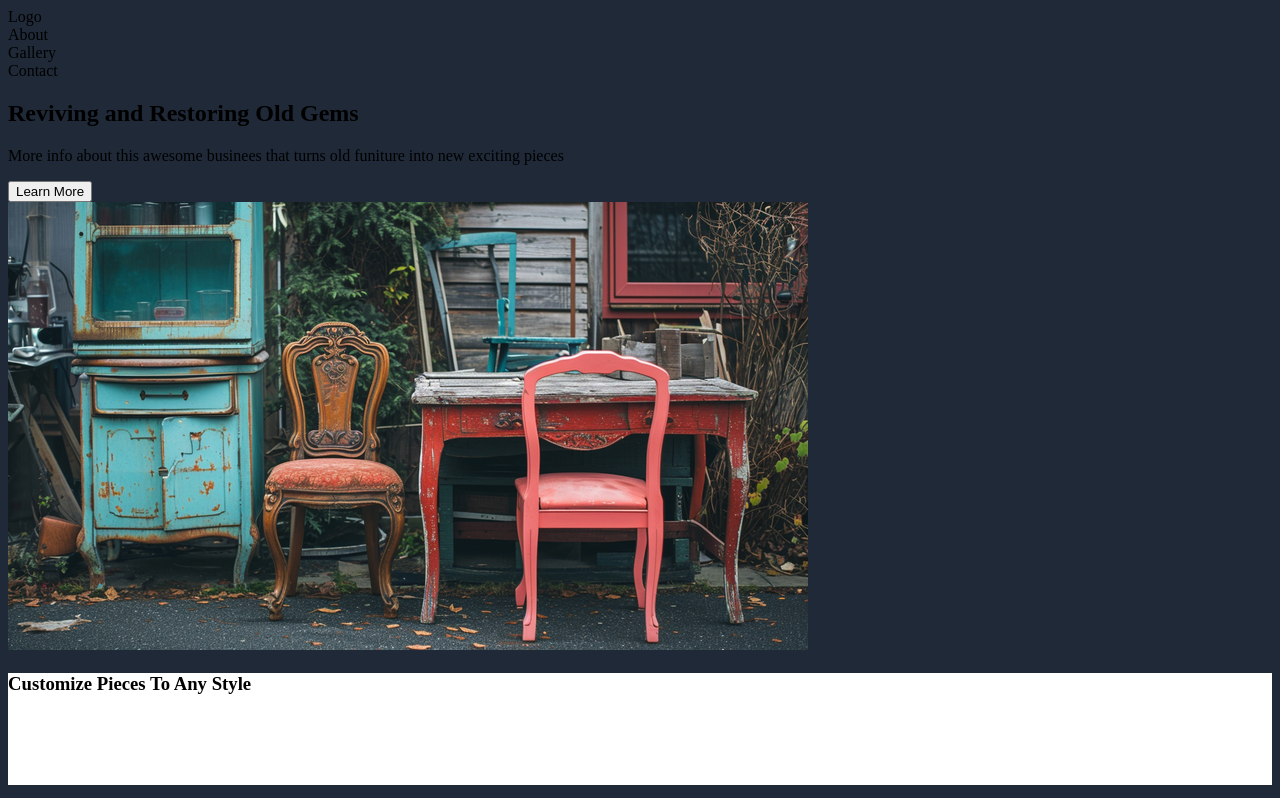
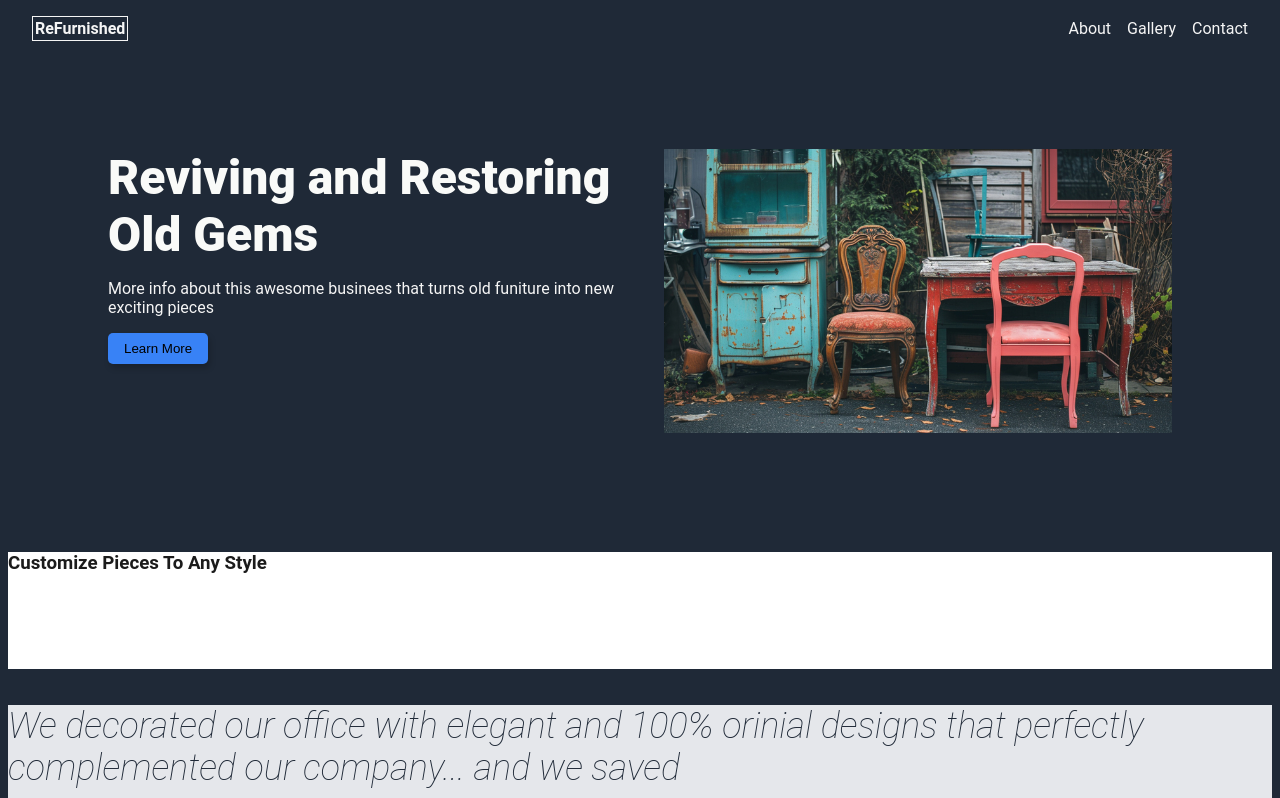
Before and after one commit to johnsmillie-portfolio/the-odin-project-landing-page-exercise, a plain HTML site: page index.html in a window 1280 px wide. Shown: the top 798 px of the page. Drawn offline with Linux system fonts and the light colour scheme.

Commit message:
feat: header and hero

```diff
--- a/index.html
+++ b/index.html
@@ -4,11 +4,11 @@
     <meta charset="UTF-8">
     <meta name="viewport" content="width=device-width, initial-scale=1.0">
     <link rel="stylesheet" href="./style.css">
-    <title>ReFurnished</title>
+    <title>ReFurnished: Rehabbed Furnishings</title>
 </head>
 <body>
     <div class="header">
-        <div class="logo">Logo</div>
+        <div class="logo">ReFurnished</div>
         <div class="links">
             <div>About</div>
             <div>Gallery</div>
@@ -21,8 +21,8 @@
             <p>More info about this awesome businees that turns old funiture into new exciting pieces</p>
             <button>Learn More</button>
         </div>
-        <div class="hero-image">
-            <img src="./img/hero.jpg" alt="retro used furniture">
+        <div class="hero-image-container">
+            <img class="hero-image" src="./img/hero.jpg" alt="retro used furniture">
         </div>
     </div>
     <div class="info">
@@ -35,7 +35,7 @@
         </div>
     </div>
     <div class="quote">
-        <p>We decorated our office with elegant and 100% orinial designs that perfectly complemented our company... and we saved </p>
+        <p class="italic">We decorated our office with elegant and 100% orinial designs that perfectly complemented our company... and we saved </p>
         <p>Markus Marko, CEO</p>
     </div>
     <div class="call">
--- a/style.css
+++ b/style.css
@@ -2,22 +2,92 @@
 
 body{
     background-color: #1f2937;
+    font-family: Roboto, Arial, Helvetica, sans-serif;
+    color: whitesmoke;
 }
 
-.header{}
+.header{
+    padding: 8px 24px;
+    display: flex;
+    justify-content: space-between;
+    align-items: center;
+}
 
-.hero{}
+.logo{
+    font-weight: bold;
+    border: whitesmoke solid 1px;
+    padding: 2px;
+}
 
+.links{
+    display: flex;
+    gap: 16px;
+}
+
+.hero{
+    padding: 100px;
+    display: flex;
+    justify-content: center;
+    align-items: flex-start;
+    gap: 48px;
+
+}
+
+.hero-info{
+    width: 50%;
+
+}
+
+.hero-image-container{
+    width: 50%;
+    flex: 1 1 50%;
+    display: flex;
+}
+
+.hero-image{
+    width: 100%;
+}
+
+h2{
+    font-size: 48px;
+    color: #f9faf8;
+    font-weight: 900;
+    margin: 0;
+}
 .info{
     background-color: white;
+    color: rgb(27, 27, 27);
+
 }
 
 .quote{
     background-color: #e5e7eb;
+    color: #1f2937;
 }
 
-.call{ background-color: white;}
+.italic{
+    font-size: 36px;
+    font-style: italic;
+    font-weight: lighter;
+
+}
+
+.call{
+    background-color: white;
+    color: rgb(27, 27, 27);
+}
+
 
 .footer{
+    display: flex;
+    justify-content: center;
+    align-items: center;
+}
 
+button{
+    padding: 8px 16px;
+    background-color: #3882f6;
+    border: none;
+    border-radius: 5px;
+    box-shadow: 2px 4px 6px rgba(0, 0, 0, 0.2);
 }
```
